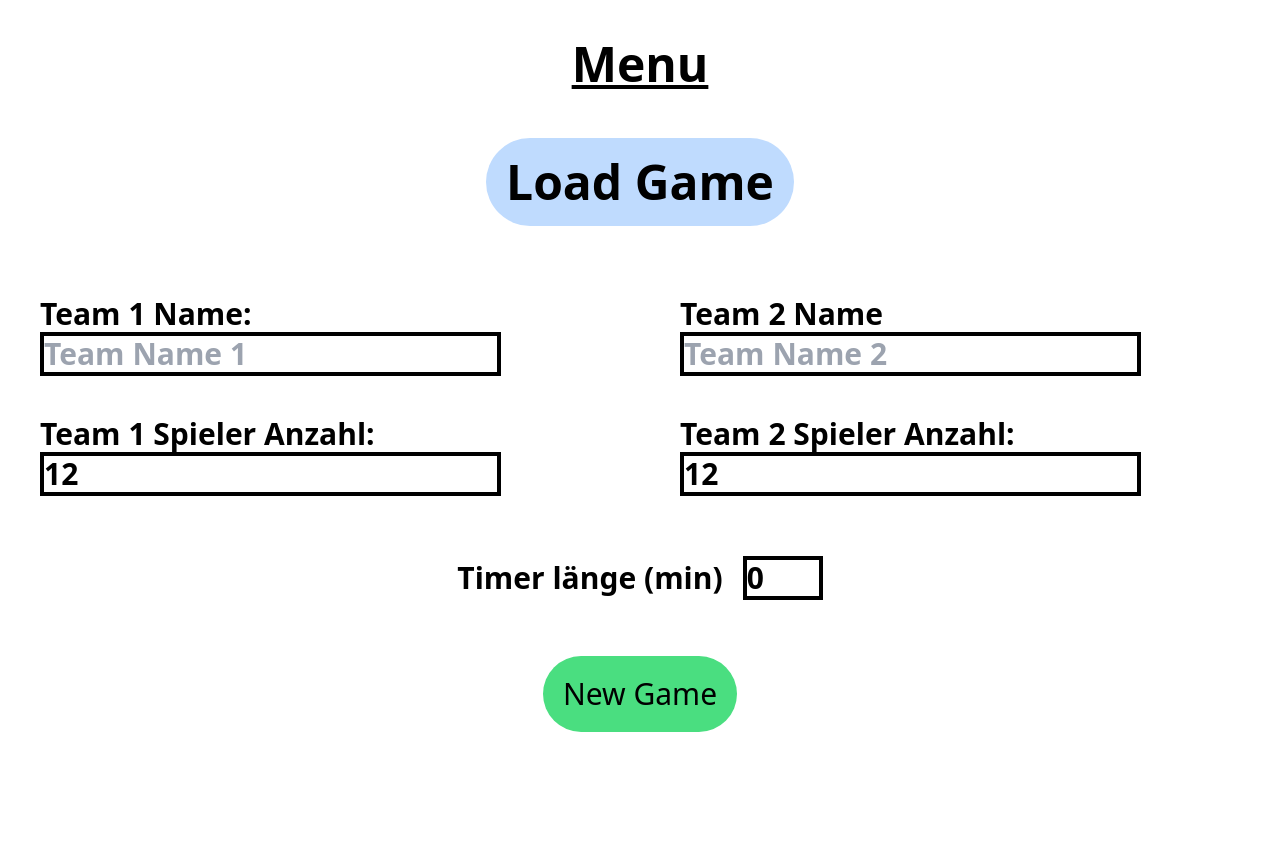
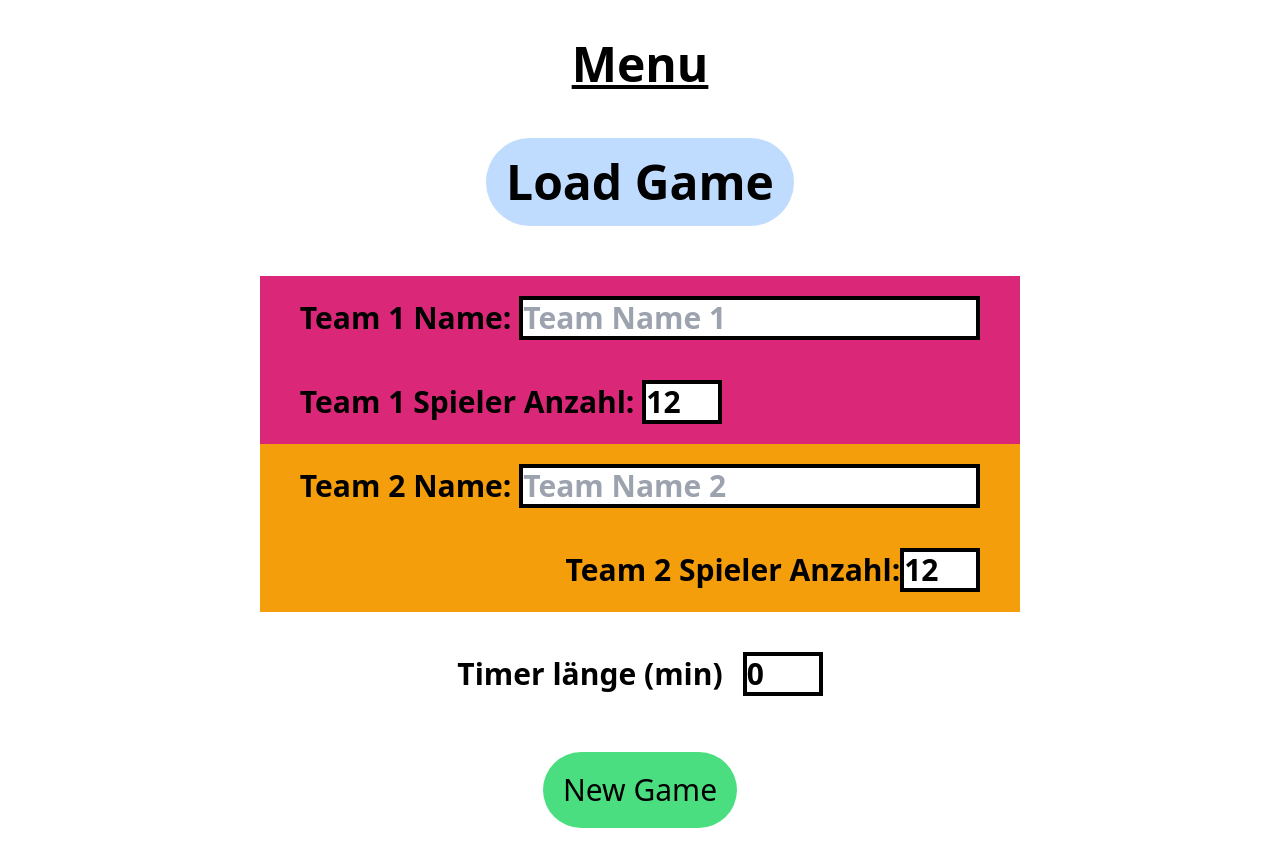
Before and after one commit to Colindustrys/schlagballfrontend, a Next.js app: page / in a window 1280 px wide. Before the commit the page ends 800 px from the top, so only its background shows below. Built offline with nearby package versions, Linux system fonts and the light colour scheme.

Commit message:
Made menu and and event log responvice

```diff
--- a/app/globals.css
+++ b/app/globals.css
@@ -19,7 +19,7 @@
 }
 
 .table-element {
-  @apply p-5 border border-black border-2;
+  @apply p-1 lg:p-5 border border-black border-2;
 }
 
 .col-name {
--- a/app/page.tsx
+++ b/app/page.tsx
@@ -96,25 +96,25 @@ export default function Menu() {
         </div>
 
           <form onSubmit={onSumbitHandler}>
-            <div id="sides" className=" grid grid-cols-2 text-3xl font-bold">
-              <div id="team1" className=" px-5 flex items-start justify-center flex-col">
+            <div id="sides" className="flex flex-wrap items-center justify-center text-3xl font-bold">
+              <div id="team1" className=" bg-pink-600 px-5 flex items-start justify-center flex-col">
                 <div className="p-5">
                   <label htmlFor="input1">Team 1 Name: </label>
                   <input className=" border-4 border-black" placeholder="Team Name 1" type="text" id="input1" name="team1name" value={formData.team1name} onChange={handleChange}/>
                 </div>
                 <div className="p-5">
                   <label htmlFor="input1_5">Team 1 Spieler Anzahl: </label>
-                  <input className=" border-4 border-black" type="number" id="input1_5" name="team1Size" value={formData.team1Size} onChange={handleChange}/>
+                  <input className=" border-4 border-black w-20" type="number" id="input1_5" name="team1Size" value={formData.team1Size} onChange={handleChange}/>
                 </div>
               </div>
-              <div id="team2" className=" px-5 flex items-end justify-center flex-col">
+              <div id="team2" className=" bg-amber-500 px-5 flex items-end justify-center flex-col">
                 <div className="p-5">
-                  <label htmlFor="input2">Team 2 Name</label>
-                  <input className=" border-4 border-black" placeholder="Team Name 2" type="text" id="input2" name="team2name" value={formData.team2name} onChange={handleChange}/>
+                  <label htmlFor="input2">Team 2 Name: </label>
+                  <input className="border-4 border-black" placeholder="Team Name 2" type="text" id="input2" name="team2name" value={formData.team2name} onChange={handleChange}/>
                 </div>
                 <div className="p-5">
                   <label htmlFor="input2_5">Team 2 Spieler Anzahl:</label>
-                  <input className=" border-4 border-black" type="number" id="input2_5" name="team2Size" value={formData.team2Size} onChange={handleChange}/>
+                  <input className=" border-4 border-black w-20" type="number" id="input2_5" name="team2Size" value={formData.team2Size} onChange={handleChange}/>
                 </div>
               </div>
             </div>
--- a/components/eventLog.tsx
+++ b/components/eventLog.tsx
@@ -30,10 +30,10 @@ const EventLog: React.FC<eventLog> = ({events}) => {
     }, [events]);
 
   return (events.length > 0) && (
-
-    <div className='relative overflow-x-auto flex items-center justify-center'>
+    // relative overflow-x-auto flex items-center justify-center
+    <div className='flex items-center justify-center'>
         <table>
-            <tbody className='border border-black border-4 p-10 mx-10 text-left'>
+            <tbody className='border border-black border-4 text-left'>
                 <tr>
                     <th className='table-element col-name'>Uhrzeit</th>
                     <th className='table-element col-name'>Punkt</th>
```
